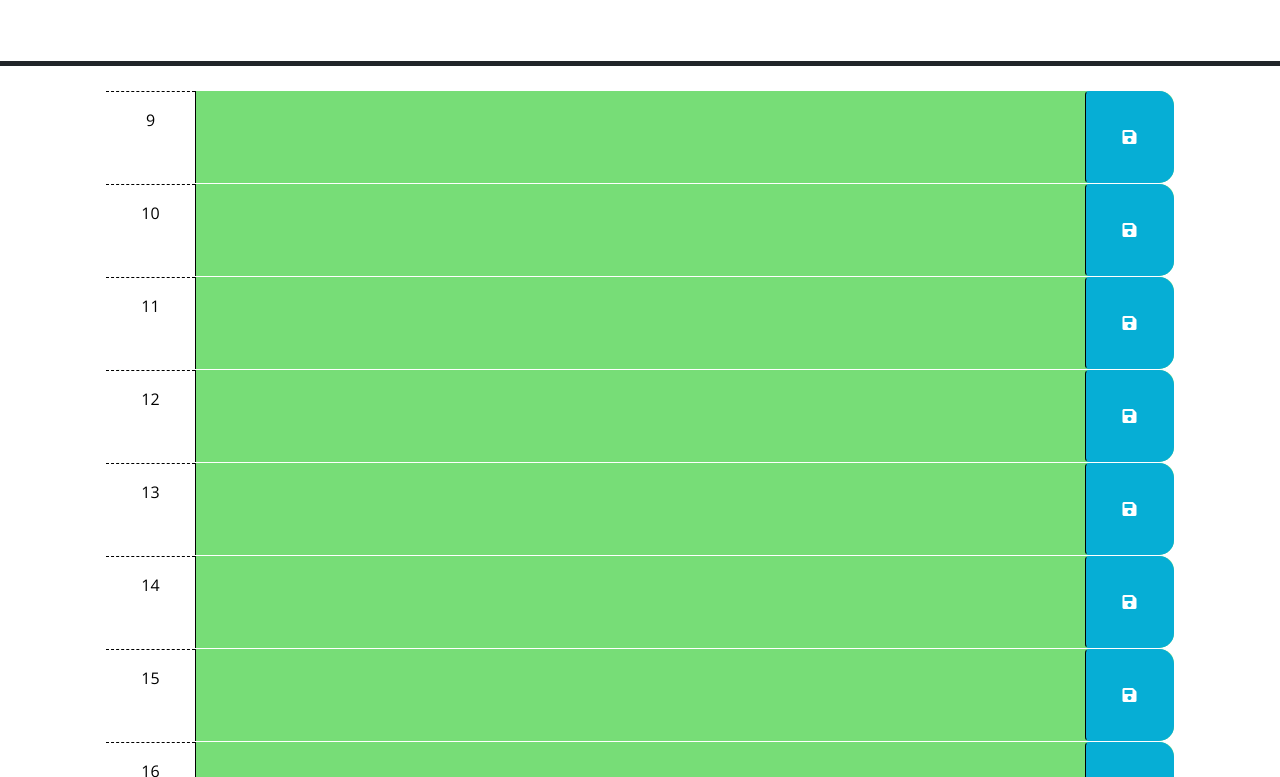
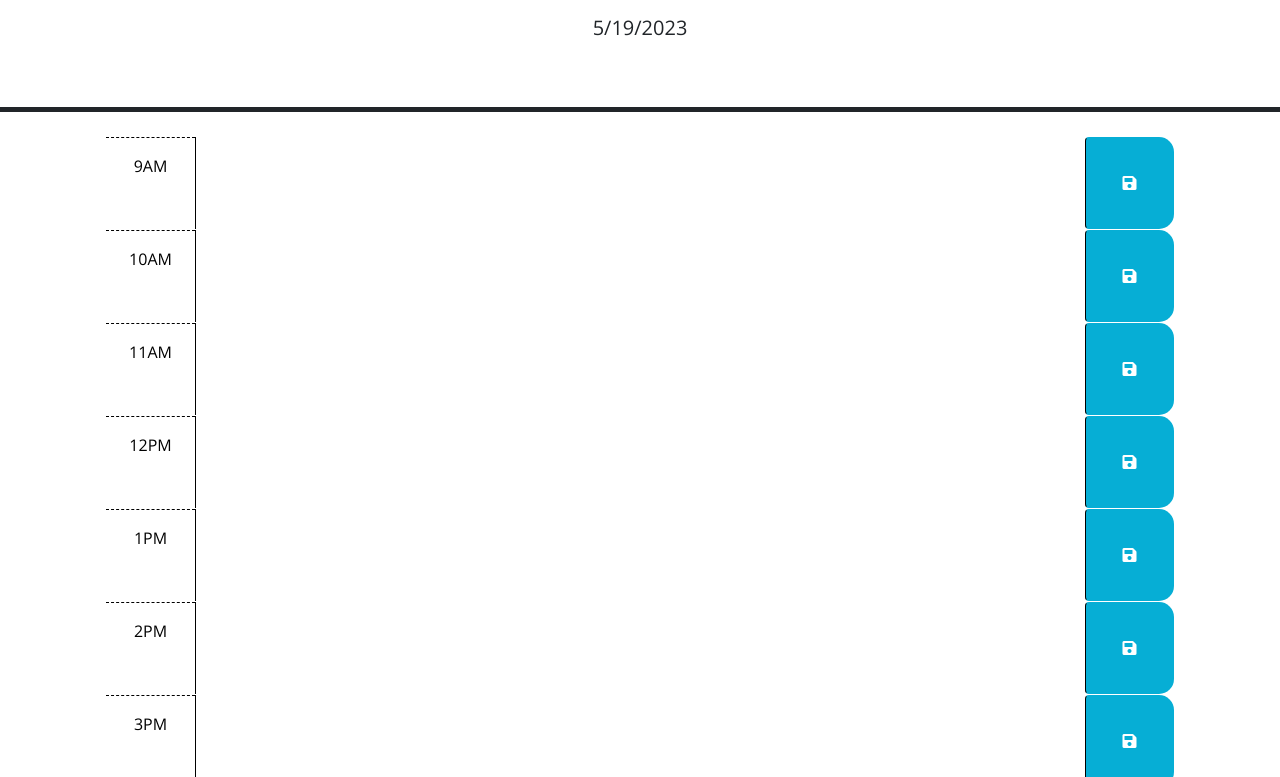
Before and after one commit to Chongi23/Simple-Daily-Planner, a plain HTML site: page index.html in a window 1280 px wide. Shown: the part 166-943 px from the top of the page. Drawn offline with nearby package versions, Linux system fonts and the light colour scheme.

Commit message:
Final Commit

```diff
--- a/assets/js/script.js
+++ b/assets/js/script.js
@@ -1,15 +1,20 @@
-// Wrap all code that interacts with the DOM in a call to jQuery to ensure that
-// the code isn't run until the browser has finished rendering all the elements
-// in the html.
+
 
 //This is the same as $(function(){});--Just longer for begginer developers.
 $(document).ready(function () {
+   // TODO: Add a listener for click events on the save button.(DONE) This code should
+  // use the id in the containing time-block as a key to save the user input in
+  n = new Date();
+  y = n.getFullYear();
+  m = n.getMonth() + 1;
+  d = n.getDate();
+
+document.getElementById("currentDate").innerHTML = m + "/" + d + "/" + y;
 
 
+  for (var i = 9; i < 18; i++) {
 
-  // TODO: Add a listener for click events on the save button.(DONE) This code should
-  // use the id in the containing time-block as a key to save the user input in
-  for (var i = 9; i < 18; i++) {
+
     var currentHour = new Date().getHours();
     var colorKey = "";
 
@@ -25,21 +30,26 @@ $(document).ready(function () {
      }
 console.log(currentHour)
 
+
+
+
     var rowDiv = $("<div>").addClass("row time-block "+colorKey).attr("id", "hour " + i)
     var hourDiv = $("<div>").addClass("col-2 col-md-1 hour text-center py-3").text(i)
 
-var textarea = $("<textarea>").addClass("col-8 col-md-10 description").attr("rows","3").val(localStorage.getItem("hour-"+i))
-var btn = $("<button>").addClass("btn saveBtn col-2 col-md-1").attr("aria-label","save")
-   var icon = $("<i>").addClass("fas fa-save").attr("aria-hidden","true")
+    var textarea = $("<textarea>").addClass("col-8 col-md-10 description").attr("rows","3").val(localStorage.getItem("hour-"+i))
+    var btn = $("<button>").addClass("btn saveBtn col-2 col-md-1").attr("aria-label","save")
+    var icon = $("<i>").addClass("fas fa-save").attr("aria-hidden","true")
 
 $(".main").append(rowDiv.append(hourDiv,textarea,btn.append(icon)))
   }
+//Cant figure out how to change hours text to display 9am-5pm.
+
   // local storage.
-  $(".saveBtn").on("click", function () {
 
-    //$(this)=.saveBtn.
-    //.siblings oare siblings of "description" class ,that is where user enters text on webpage
-    //to be saved for schedule.
+  $(".saveBtn").on("click",function() {
+
+
+
     var text = $(this).siblings(".description").val();
     var time = $(this).parent().attr("id");
 
@@ -50,7 +60,7 @@ $(".main").append(rowDiv.append(hourDiv,textarea,btn.append(icon)))
 
   })
 
-  //updated,with help of tutor
+
 
   //HINT: What does `this` reference in the click listener
   // function?This is to say: inside of the click event handler,"this" refers to the element that was clicked.
--- a/index.html
+++ b/index.html
@@ -27,10 +27,12 @@
     <header class="p-5 mb-4 border-5 border-bottom border-dark text-center">
       <h1 class="display-3">Work Day Scheduler</h1>
       <p class="lead">A simple calendar app for scheduling your work day</p>
-      <p id="currentDay" class="lead"></p>
+      <p id="currentDate" class="lead"></p>
+
     </header>
     <div class="main container-lg px-5">
-      <!-- Use class for "past", "present", and "future" to apply styles to the
+
+           <!-- Use class for "past", "present", and "future" to apply styles to the
         time-block divs accordingly. The javascript will need to do this by
         adding/removing these classes on each div by comparing the hour in the
         id to the current hour. The html provided below is meant to be an example
@@ -40,17 +42,17 @@
         code is implemented.
         -->
 
-      <!-- Example of a past time block. The "past" class adds a gray background color.
-      <div id="hour-9" class="row time-block past">
-        <div class="col-2 col-md-1 hour text-center py-3">""</div>
+
+    <div id="hour-9" class="row time-block">
+        <div class="col-2 col-md-1 hour text-center py-3">9AM</div>
         <textarea class="col-8 col-md-10 description" rows="3"> </textarea>
         <button class="btn saveBtn col-2 col-md-1" aria-label="save">
           <i class="fas fa-save" aria-hidden="true"></i>
         </button>
       </div>
 
-      Example of a a present time block. The "present" class adds a red background color.
-      <div id="hour-10" class="row time-block present">
+
+      <div id="hour-10" class="row time-block">
         <div class="col-2 col-md-1 hour text-center py-3">10AM</div>
         <textarea class="col-8 col-md-10 description" rows="3"> </textarea>
         <button class="btn saveBtn col-2 col-md-1" aria-label="save">
@@ -58,14 +60,56 @@
         </button>
       </div>
 
-      Example of a future time block. The "future" class adds a green background color.
-      <div id="hour-11" class="row time-block future">
+
+      <div id="hour-11" class="row time-block">
         <div class="col-2 col-md-1 hour text-center py-3">11AM</div>
         <textarea class="col-8 col-md-10 description" rows="3"> </textarea>
         <button class="btn saveBtn col-2 col-md-1" aria-label="save">
           <i class="fas fa-save" aria-hidden="true"></i>
         </button>
-      </div> -->
+      </div>
+
+      <div id="hour-12" class="row time-block">
+        <div class="col-2 col-md-1 hour text-center py-3">12PM</div>
+        <textarea class="col-8 col-md-10 description" rows="3"> </textarea>
+        <button class="btn saveBtn col-2 col-md-1" aria-label="save">
+          <i class="fas fa-save" aria-hidden="true"></i>
+        </button>
+      </div>
+
+      <div id="hour-13" class="row time-block">
+        <div class="col-2 col-md-1 hour text-center py-3">1PM</div>
+        <textarea class="col-8 col-md-10 description" rows="3"> </textarea>
+        <button class="btn saveBtn col-2 col-md-1" aria-label="save">
+          <i class="fas fa-save" aria-hidden="true"></i>
+        </button>
+      </div>
+
+      <div id="hour-14" class="row time-block">
+        <div class="col-2 col-md-1 hour text-center py-3">2PM</div>
+        <textarea class="col-8 col-md-10 description" rows="3"> </textarea>
+        <button class="btn saveBtn col-2 col-md-1" aria-label="save">
+          <i class="fas fa-save" aria-hidden="true"></i>
+        </button>
+      </div>
+
+      <div id="hour-15" class="row time-block">
+        <div class="col-2 col-md-1 hour text-center py-3">3PM</div>
+        <textarea class="col-8 col-md-10 description" rows="3"> </textarea>
+        <button class="btn saveBtn col-2 col-md-1" aria-label="save">
+          <i class="fas fa-save" aria-hidden="true"></i>
+        </button>
+      </div>
+
+      <div id="hour-16" class="row time-block">
+        <div class="col-2 col-md-1 hour text-center py-3">4PM</div>
+        <textarea class="col-8 col-md-10 description" rows="3"> </textarea>
+        <button class="btn saveBtn col-2 col-md-1" aria-label="save">
+          <i class="fas fa-save" aria-hidden="true"></i>
+        </button>
+      </div>
+
+
 
     <script src="https://code.jquery.com/jquery-3.4.1.min.js"></script>
     <script
@@ -75,5 +119,8 @@
     ></script>
 <!---coreectly linked JavaScript style sheet -->
     <script src="./assets/js/script.js"></script>
+
+
+
   </body>
 </html>
```
